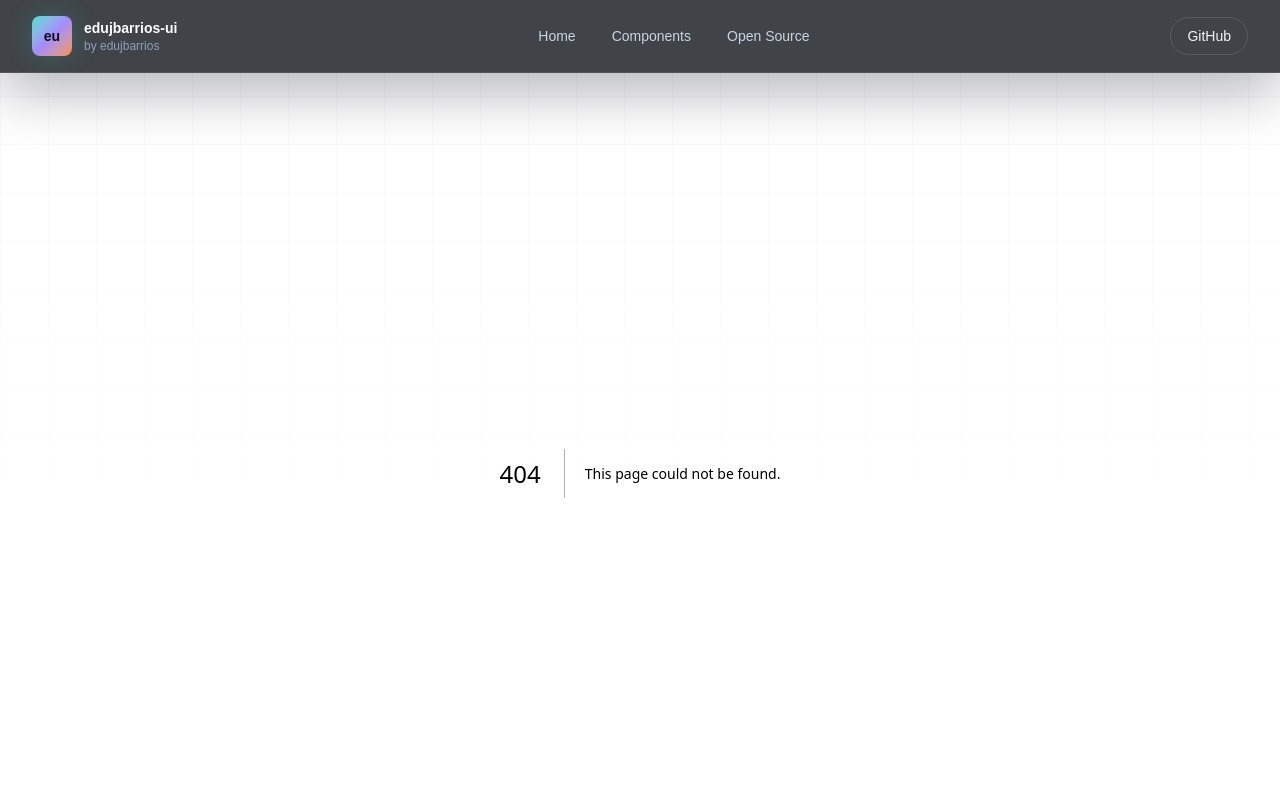
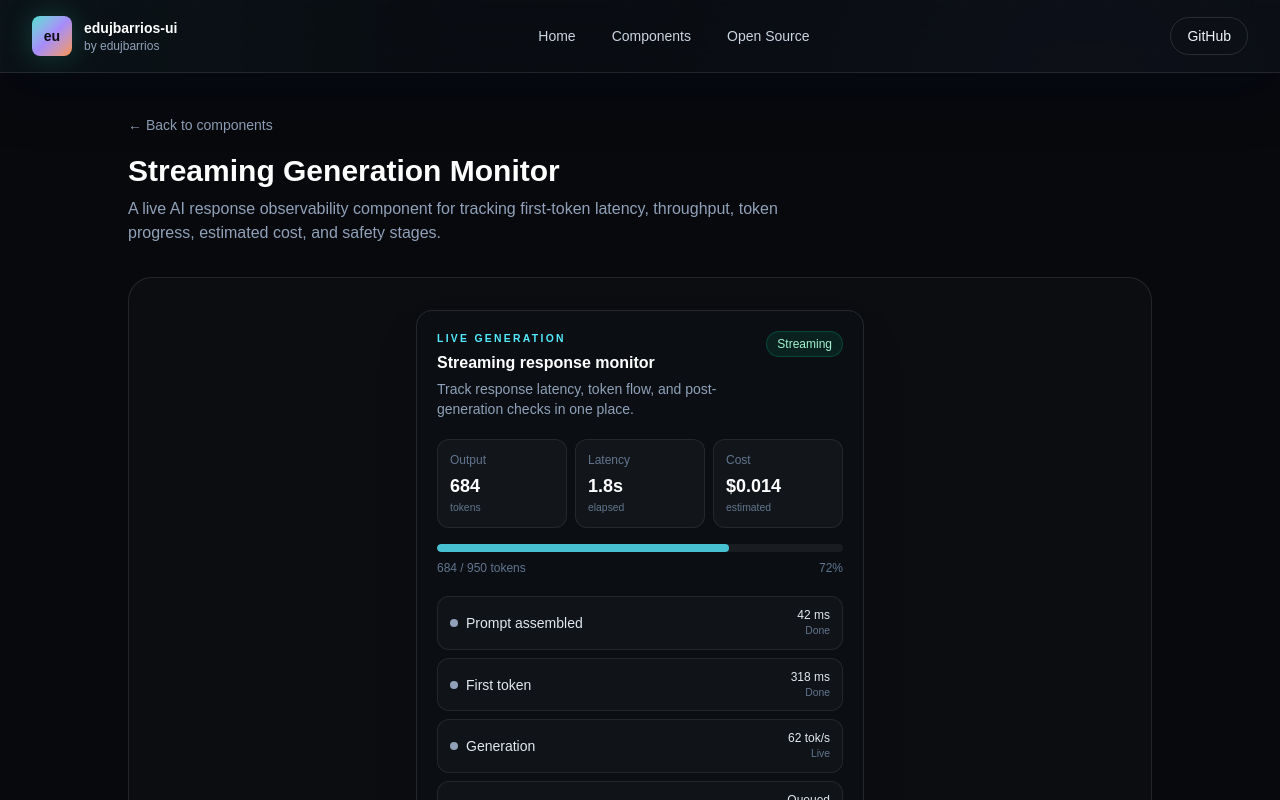
Before and after one commit to edujbarrios/edujbarrios-ui, a Next.js app: page /showcase/streaming-generation-monitor in a window 1280 px wide. Before the commit this address had no page. Shown: the top 800 px of the page. Built offline with nearby package versions, Linux system fonts and the light colour scheme.

Commit message:
feat: add Streaming Generation Monitor component
* feat: add streaming generation monitor component

* feat: add streaming generation monitor showcase

```diff
--- /dev/null
+++ b/app/showcase/streaming-generation-monitor/page.tsx
@@ -0,0 +1,19 @@
+import Link from "next/link";
+import { StreamingGenerationMonitor } from "@/components/ui/streaming-generation-monitor";
+
+export default function StreamingGenerationMonitorShowcase() {
+  return (
+    <main className="min-h-screen bg-[#07090d] px-6 py-10 text-white">
+      <div className="mx-auto flex max-w-5xl flex-col gap-8">
+        <div>
+          <Link href="/" className="text-sm text-slate-400 hover:text-white">← Back to components</Link>
+          <h1 className="mt-4 text-3xl font-bold">Streaming Generation Monitor</h1>
+          <p className="mt-2 max-w-2xl text-slate-400">A live AI response observability component for tracking first-token latency, throughput, token progress, estimated cost, and safety stages.</p>
+        </div>
+        <div className="grid min-h-[580px] place-items-center rounded-3xl border border-white/10 bg-white/[0.02] p-8">
+          <StreamingGenerationMonitor />
+        </div>
+      </div>
+    </main>
+  );
+}
--- /dev/null
+++ b/components/ui/streaming-generation-monitor.tsx
@@ -0,0 +1,43 @@
+const stages = [
+  { name: "Prompt assembled", value: "42 ms", state: "Done" },
+  { name: "First token", value: "318 ms", state: "Done" },
+  { name: "Generation", value: "62 tok/s", state: "Live" },
+  { name: "Safety check", value: "Queued", state: "Waiting" },
+];
+
+export function StreamingGenerationMonitor() {
+  return (
+    <section className="w-full max-w-md rounded-2xl border border-white/10 bg-[#0b0f14] p-5 shadow-2xl">
+      <header className="flex items-start justify-between gap-4">
+        <div>
+          <p className="text-[0.65rem] font-semibold uppercase tracking-[0.22em] text-cyan-300">Live generation</p>
+          <h3 className="mt-1 text-base font-bold text-white">Streaming response monitor</h3>
+          <p className="mt-1 text-sm text-slate-400">Track response latency, token flow, and post-generation checks in one place.</p>
+        </div>
+        <span className="rounded-full border border-emerald-400/20 bg-emerald-400/10 px-2.5 py-1 text-xs font-medium text-emerald-200">Streaming</span>
+      </header>
+
+      <div className="mt-5 grid grid-cols-3 gap-2">
+        <div className="rounded-xl border border-white/8 bg-white/[0.03] p-3"><p className="text-xs text-slate-500">Output</p><p className="mt-1 text-lg font-bold text-white">684</p><p className="text-[0.65rem] text-slate-500">tokens</p></div>
+        <div className="rounded-xl border border-white/8 bg-white/[0.03] p-3"><p className="text-xs text-slate-500">Latency</p><p className="mt-1 text-lg font-bold text-white">1.8s</p><p className="text-[0.65rem] text-slate-500">elapsed</p></div>
+        <div className="rounded-xl border border-white/8 bg-white/[0.03] p-3"><p className="text-xs text-slate-500">Cost</p><p className="mt-1 text-lg font-bold text-white">$0.014</p><p className="text-[0.65rem] text-slate-500">estimated</p></div>
+      </div>
+
+      <div className="mt-4 h-2 overflow-hidden rounded-full bg-white/[0.06]" aria-label="Generation progress: 72 percent">
+        <div className="h-full w-[72%] rounded-full bg-cyan-300/80" />
+      </div>
+      <div className="mt-2 flex items-center justify-between text-xs text-slate-500"><span>684 / 950 tokens</span><span>72%</span></div>
+
+      <ul className="mt-5 space-y-2" aria-label="Generation stages">
+        {stages.map((stage) => (
+          <li key={stage.name} className="flex items-center justify-between gap-4 rounded-xl border border-white/8 bg-white/[0.025] px-3 py-2.5">
+            <div className="flex items-center gap-2"><span className="h-2 w-2 rounded-full bg-slate-400" aria-hidden="true" /><span className="text-sm text-slate-200">{stage.name}</span></div>
+            <div className="text-right"><p className="text-xs font-medium text-slate-200">{stage.value}</p><p className="text-[0.65rem] text-slate-500">{stage.state}</p></div>
+          </li>
+        ))}
+      </ul>
+
+      <div className="mt-4 rounded-xl border border-violet-400/15 bg-violet-400/[0.06] p-3 text-xs leading-5 text-violet-100">Current signal: generation speed is healthy and first-token latency is below the 400 ms target.</div>
+    </section>
+  );
+}
```
